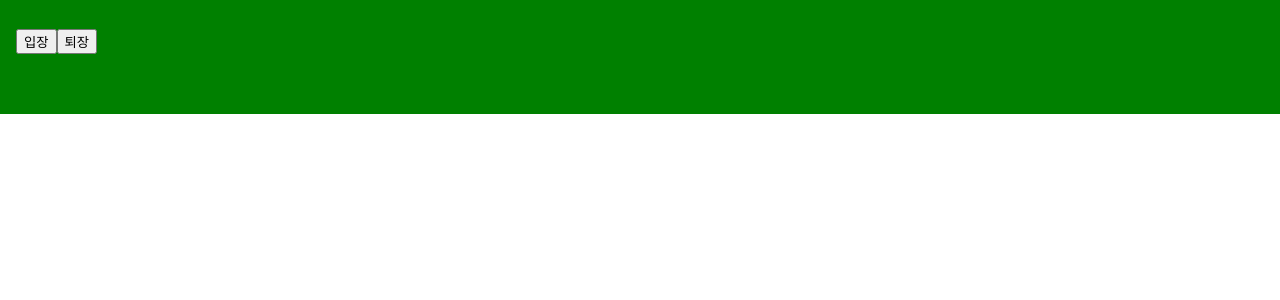
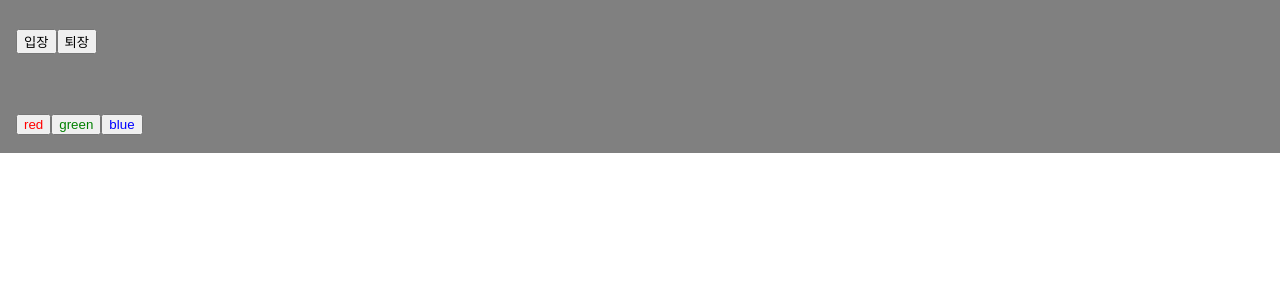
Before and after one commit to chohyojae/hello-react, a React (Create React App) app: page / in a window 1280 px wide. Shown: the top 300 px of the page. Built offline with nearby package versions, Linux system fonts and the light colour scheme.

Commit message:
useState

```diff
--- a/src/App.js
+++ b/src/App.js
@@ -4,7 +4,7 @@
   const name = 'react';
 
   const style = {
-    backgroundColor: 'green',
+    backgroundColor: 'gray',
     color: 'black',
     fontSize: '32px',
     fontWeight: 'bold',
--- a/src/Say.js
+++ b/src/Say.js
@@ -5,11 +5,23 @@
   const onClickEnter = () => setMessage('안녕하세요');
   const onClickLeave = () => setMessage('안녕히 가세요!');
 
+  const [color, setColor] = useState('green');
+
   return (
     <div>
       <button onClick={onClickEnter}>입장</button>
       <button onClick={onClickLeave}>퇴장</button>
-      <h1>{message}</h1>
+      <h1 style={{ color }}>{message}</h1>
+
+      <button style={{ color: 'red' }} onClick={() => setColor('red')}>
+        red
+      </button>
+      <button style={{ color: 'green' }} onClick={() => setColor('green')}>
+        green
+      </button>
+      <button style={{ color: 'blue' }} onClick={() => setColor('blue')}>
+        blue
+      </button>
     </div>
   );
 };
```
